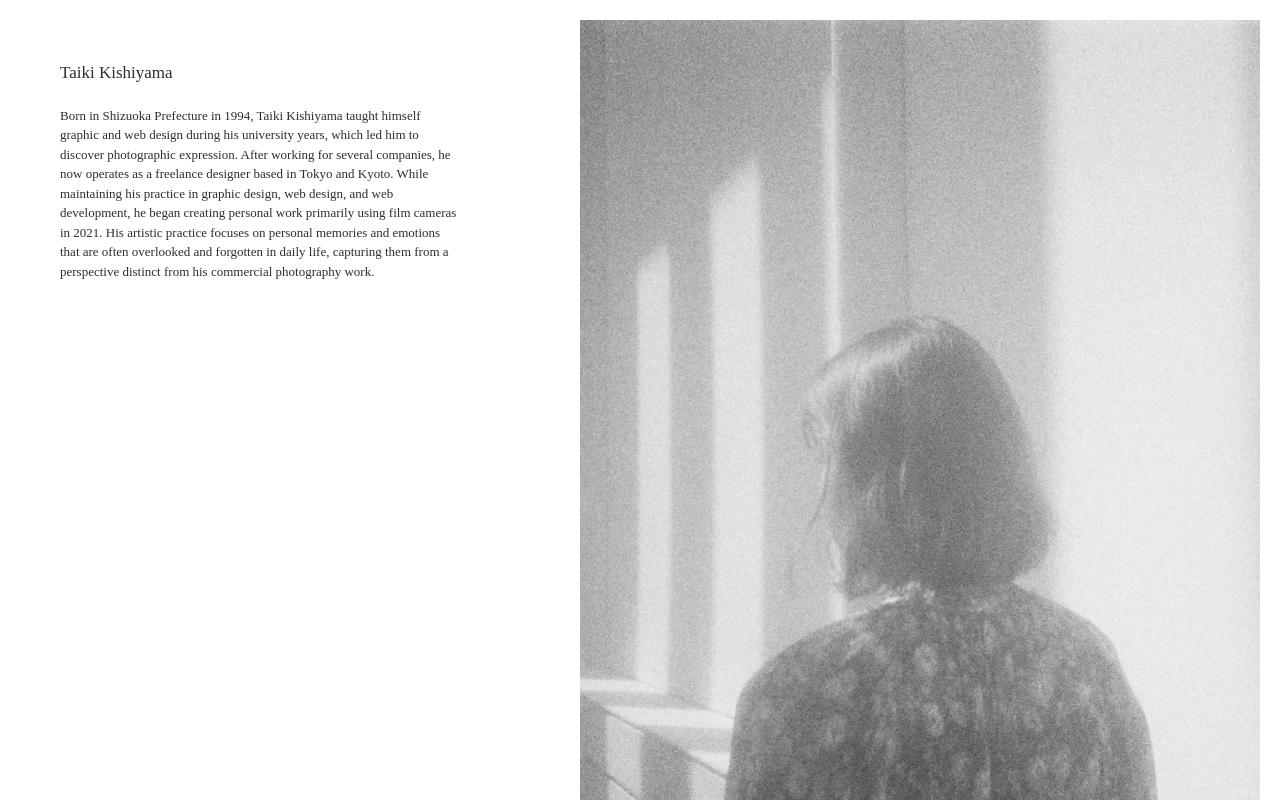
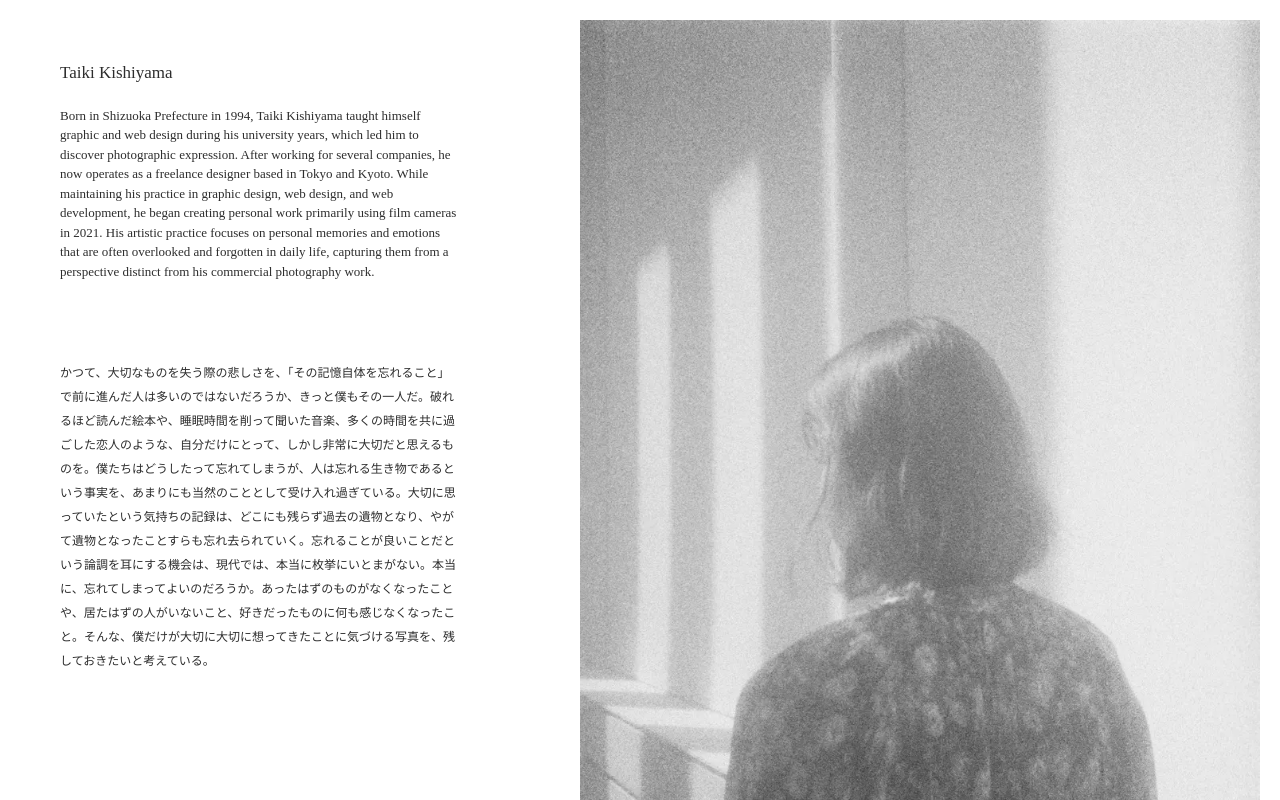
Before and after one commit to gogoipe3913/photograph-kiki-ciyama, a React (Vite) app: page / in a window 1280 px wide. Shown: the top 800 px of the page. Built offline with nearby package versions, Linux system fonts and the light colour scheme.

Commit message:
ステートメントを入れる

```diff
--- a/src/components/organisms/Top/index.tsx
+++ b/src/components/organisms/Top/index.tsx
@@ -65,18 +65,23 @@ const Top: React.FC<TopProps> = ({ onLoadData = () => {}, className = "" }) => {
     >
       <div className={style.Top__text}>
         <h1>Taiki Kishiyama</h1>
-        <p>
-          Born in Shizuoka Prefecture in 1994, Taiki Kishiyama taught himself
-          graphic and web design during his university years, which led him to
-          discover photographic expression. After working for several companies,
-          he now operates as a freelance designer based in Tokyo and Kyoto.
-          While maintaining his practice in graphic design, web design, and web
-          development, he began creating personal work primarily using film
-          cameras in 2021. His artistic practice focuses on personal memories
-          and emotions that are often overlooked and forgotten in daily life,
-          capturing them from a perspective distinct from his commercial
-          photography work.
-        </p>
+        <div className={style.Top__textBody}>
+          <p className={style.Top__textProfileEn}>
+            Born in Shizuoka Prefecture in 1994, Taiki Kishiyama taught himself
+            graphic and web design during his university years, which led him to
+            discover photographic expression. After working for several
+            companies, he now operates as a freelance designer based in Tokyo
+            and Kyoto. While maintaining his practice in graphic design, web
+            design, and web development, he began creating personal work
+            primarily using film cameras in 2021. His artistic practice focuses
+            on personal memories and emotions that are often overlooked and
+            forgotten in daily life, capturing them from a perspective distinct
+            from his commercial photography work.
+          </p>
+          <p className={style.Top__textJa}>
+            かつて、大切なものを失う際の悲しさを、「その記憶自体を忘れること」で前に進んだ人は多いのではないだろうか、きっと僕もその一人だ。破れるほど読んだ絵本や、睡眠時間を削って聞いた音楽、多くの時間を共に過ごした恋人のような、自分だけにとって、しかし非常に大切だと思えるものを。僕たちはどうしたって忘れてしまうが、人は忘れる生き物であるという事実を、あまりにも当然のこととして受け入れ過ぎている。大切に思っていたという気持ちの記録は、どこにも残らず過去の遺物となり、やがて遺物となったことすらも忘れ去られていく。忘れることが良いことだという論調を耳にする機会は、現代では、本当に枚挙にいとまがない。本当に、忘れてしまってよいのだろうか。あったはずのものがなくなったことや、居たはずの人がいないこと、好きだったものに何も感じなくなったこと。そんな、僕だけが大切に大切に想ってきたことに気づける写真を、残しておきたいと考えている。
+          </p>
+        </div>
       </div>
       <ul className={style.Top__photoList}>
         {images.map((image, index) => (
--- a/src/components/organisms/Top/style.module.scss
+++ b/src/components/organisms/Top/style.module.scss
@@ -17,6 +17,7 @@
     top: 60px;
     left: 60px;
     text-align: left;
+    height: calc(100svh - 60px - 60px);
 
     @include m.respondToSm {
       top: 28px;
@@ -31,10 +32,27 @@
       }
     }
 
-    & p {
+    & .Top__textBody {
+      display: flex;
+      flex-direction: column;
+      gap: 80px;
+    }
+
+    & .Top__textProfileEn {
       margin-top: 20px;
       max-width: 400px;
       font-size: 13px;
+
+      @include m.respondToSm {
+        display: none;
+      }
+    }
+
+    & .Top__textJa {
+      margin-top: auto;
+      max-width: 400px;
+      font-size: 12px;
+      line-height: 2;
 
       @include m.respondToSm {
         display: none;
```
